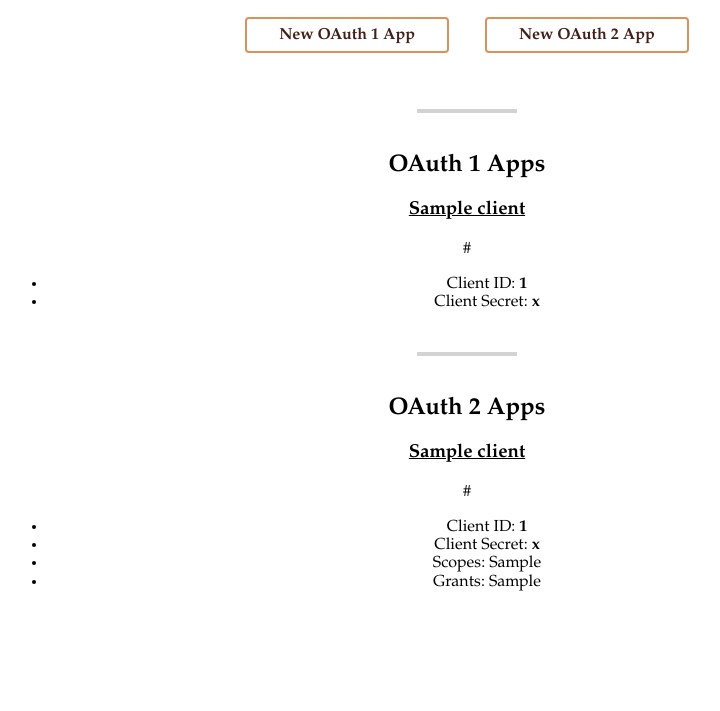
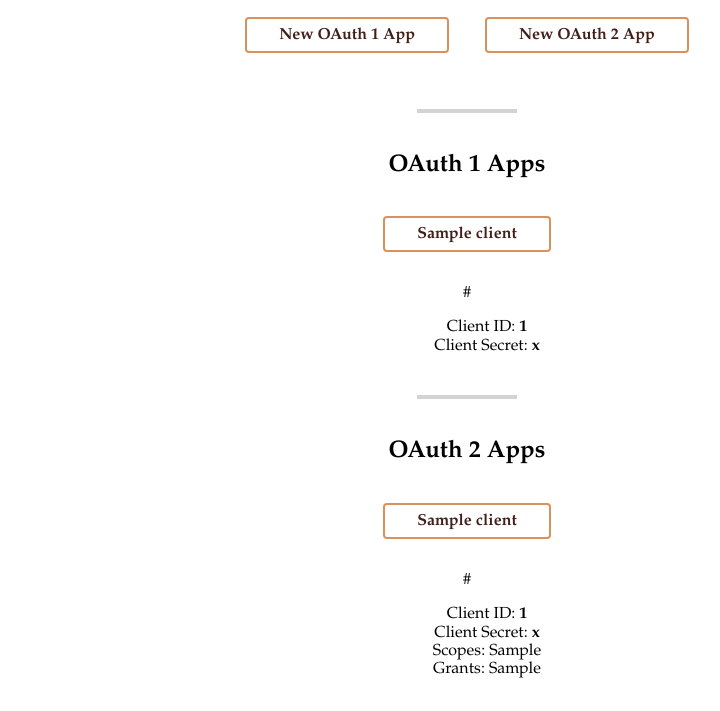
Before and after one commit to itsocietysu/EACH-OAuth2.0, a Flask app: template website/templates/client/list.html in a window 1280 px wide. Shown: the part 139-850 px from the top of the page, without its empty margins (173-893 px from the left). Before the commit the page ends 730 px from the top, so only its background shows below. Run offline with Flask 2, Linux system fonts and the light colour scheme; the template is opened without the code that fills it: most values are stand-ins (such as "Sample title", 1, 10 or a date in 2020); data that the repository does not hold is empty; parts of the project's set-up code (start-up, migrations or seed data) failed here and were passed over; some libraries are stand-ins or nearby versions.

Commit message:
Updated few OAuth pages

```diff
--- a/website/static/base.css
+++ b/website/static/base.css
@@ -144,3 +144,7 @@ a:hover {
 #allowed_grants {
 	border: 1px solid lightgrey;
 }
+
+ul li {
+	list-style-type: none;
+}
--- a/website/templates/account/authorize.html
+++ b/website/templates/account/authorize.html
@@ -14,6 +14,6 @@
   {% endif %}
   <form action="" method="post">
     {{ render_form(form) }}
-    <button class="btn">Authorize</button>
+    <button class="btn_sign">Authorize</button>
   </form>
 {% endblock %}
--- a/website/templates/client/edit.html
+++ b/website/templates/client/edit.html
@@ -6,7 +6,7 @@
     <div class="inner">
       <form class="mini-form" action="" method="post">
         {{ render_form(form) }}
-        <button class="btn">Update</button>
+        <button class="btn_sign">Update</button>
       </form>
     </div>
   </section>
--- a/website/templates/client/list.html
+++ b/website/templates/client/list.html
@@ -9,8 +9,7 @@
       <h2>OAuth 1 Apps</h2>
       {% for client in oauth1_clients %}
         <div class="client">
-          <h3><a href="{{ url_for('client.edit_client', version=1, client_id=client.client_id) }}">{{ client.name }}</a>
-          </h3>
+          <a href="{{ url_for('client.edit_client', version=1, client_id=client.client_id) }}" class="btn">{{ client.name }}</a>
           {% if client.website %}
             <p>{{ client.website }}</p>
           {% endif %}
@@ -26,8 +25,7 @@
       <h2>OAuth 2 Apps</h2>
       {% for client in oauth2_clients %}
         <div class="client">
-          <h3><a href="{{ url_for('client.edit_client', version=2, client_id=client.client_id) }}">{{ client.name }}</a>
-          </h3>
+          <a href="{{ url_for('client.edit_client', version=2, client_id=client.client_id) }}" class="btn">{{ client.name }}</a>
           {% if client.website %}
             <p>{{ client.website }}</p>
           {% endif %}
```
